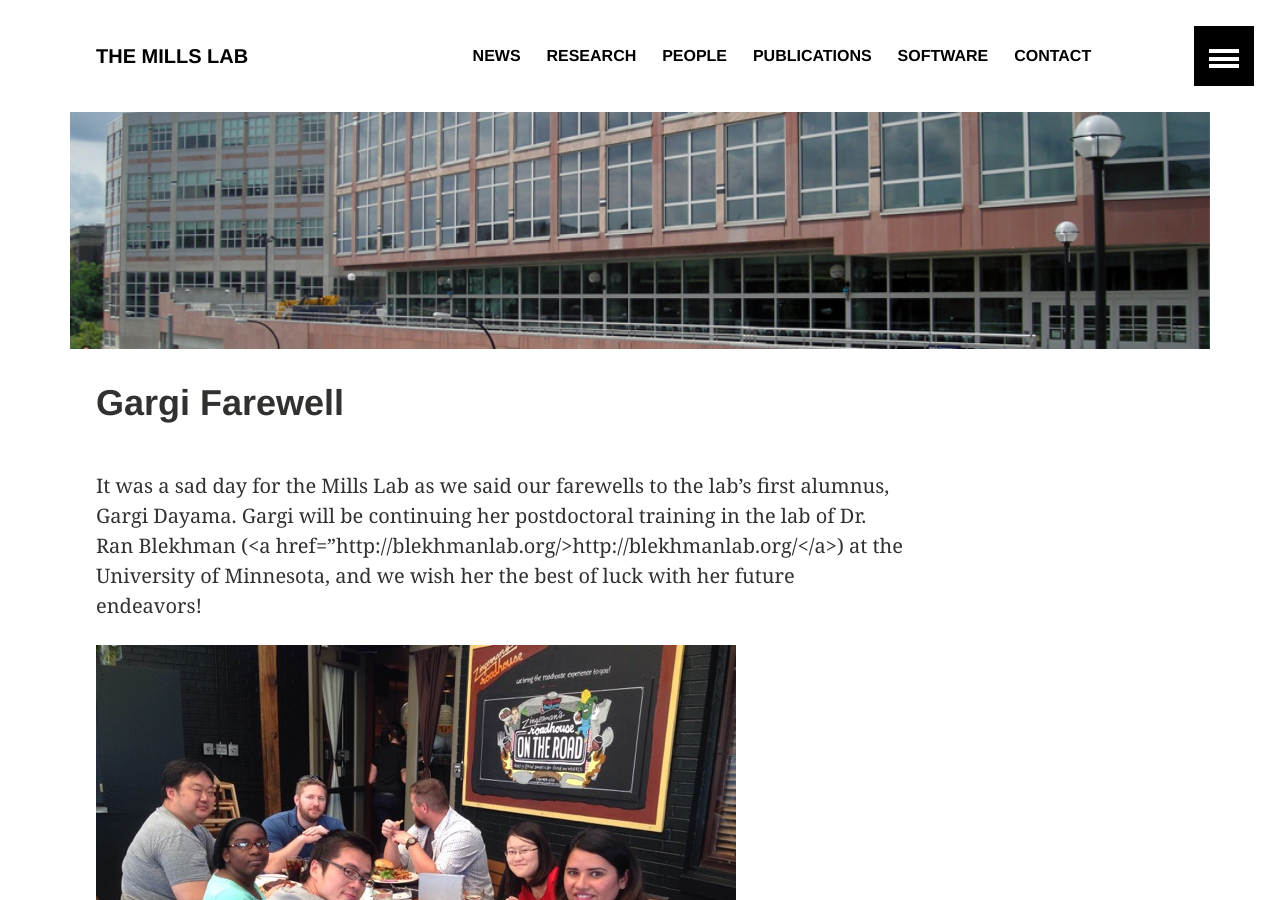
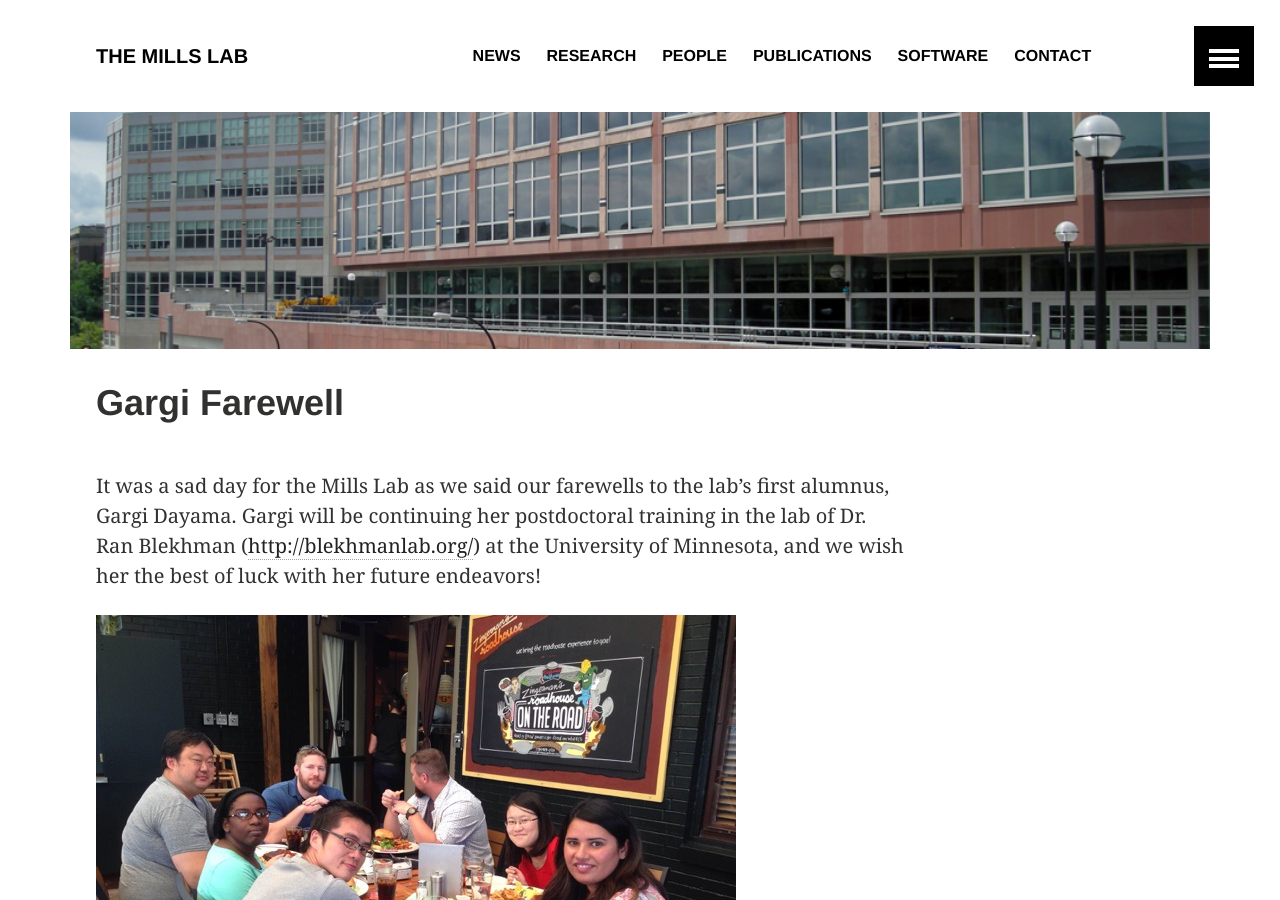
Before and after one commit to mills-lab/mills-lab.github.io, a Jekyll site: the page built from _posts/2016-07-20-Gargi-farewell.md, in a window 1280 px wide and 900 px high. Built offline with Jekyll 4.4.1, drawn with Linux system fonts in a browser that asks for light colours.

Commit message:
fixed typo

```diff
--- a/_posts/2016-07-20-Gargi-farewell.md
+++ b/_posts/2016-07-20-Gargi-farewell.md
@@ -8,7 +8,7 @@ image:
   feature: banner-short-apb.png
 ads: false
 ---
-It was a sad day for the Mills Lab as we said our farewells to the lab's first alumnus, Gargi Dayama. Gargi will be continuing her postdoctoral training in the lab of Dr. Ran Blekhman (<a href="http://blekhmanlab.org/>http://blekhmanlab.org/</a>) at the University of Minnesota, and we wish her the best of luck with her future endeavors!
+It was a sad day for the Mills Lab as we said our farewells to the lab's first alumnus, Gargi Dayama. Gargi will be continuing her postdoctoral training in the lab of Dr. Ran Blekhman (<a href="http://blekhmanlab.org/">http://blekhmanlab.org/</a>) at the University of Minnesota, and we wish her the best of luck with her future endeavors!
 
 <div>
 {% for image in site.static_files %}
```
